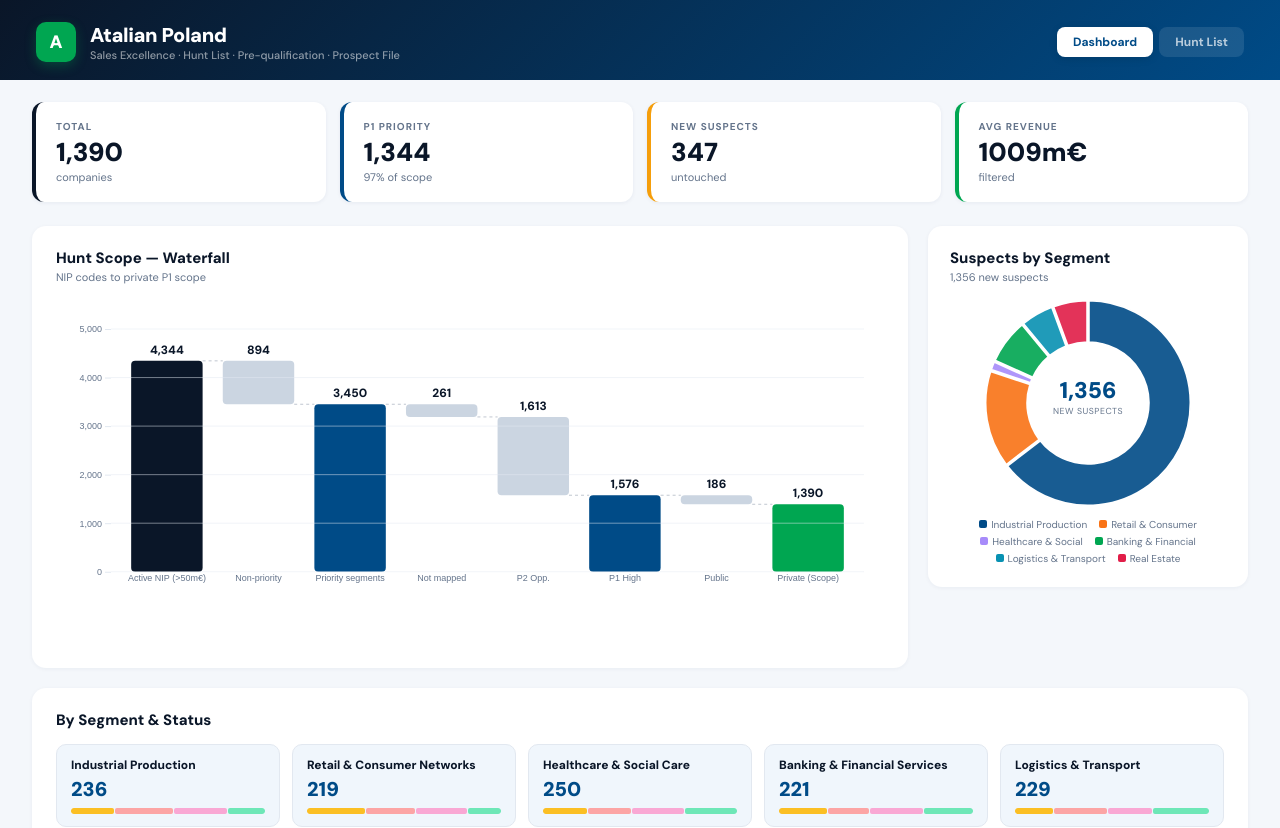
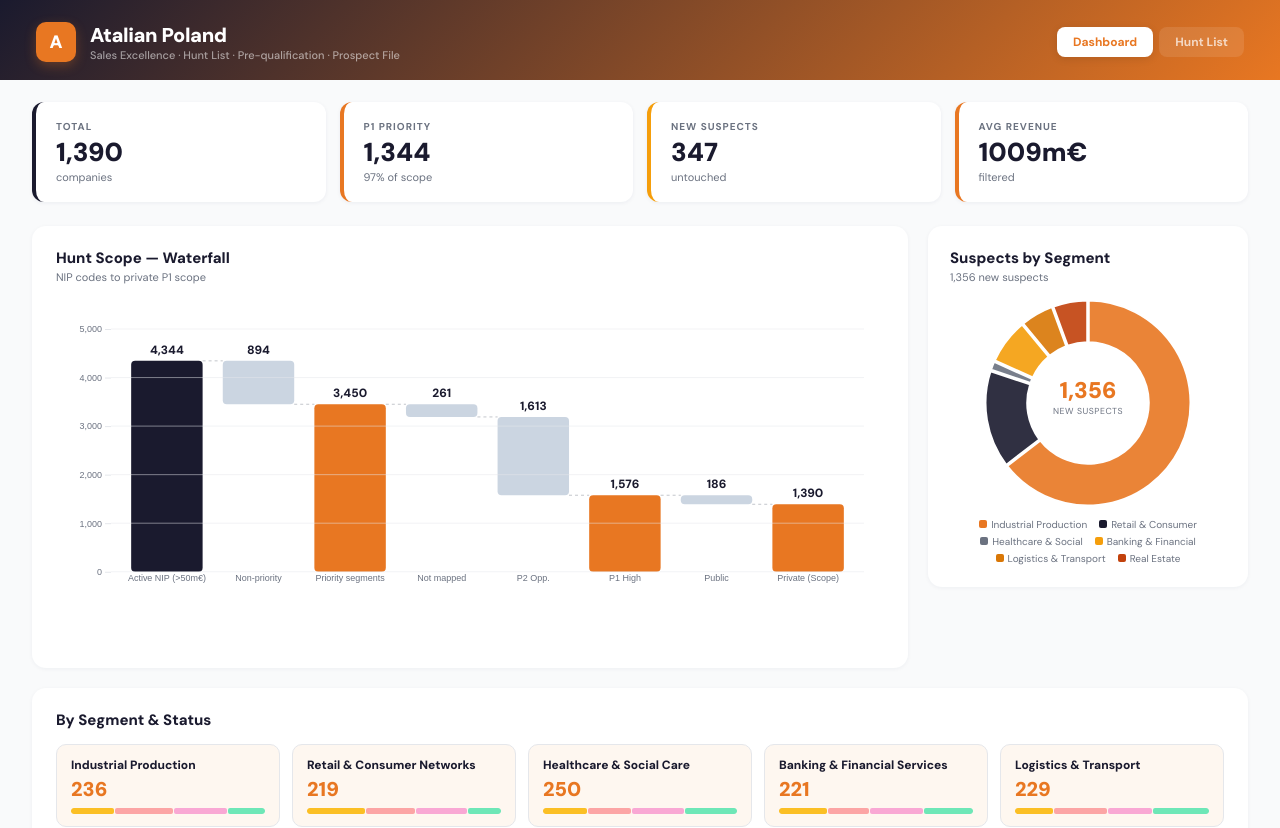
Before and after one commit to Alexis6475/Hunter, a React (Vite) app: page / in a window 1280 px wide. Shown: the top 828 px of the page. Built offline with nearby package versions, Linux system fonts and the light colour scheme.

Commit message:
Update HuntListApp.jsx

```diff
--- a/src/HuntListApp.jsx
+++ b/src/HuntListApp.jsx
@@ -6,7 +6,7 @@
    Colors: Atalian blue #004B87, accent green #00A651, dark #0A1628
    SK accent #be123c (for scoring), neutral slate
    ═══════════════════════════════════════════════════════════════ */
-const C={primary:"#004B87",dark:"#0A1628",accent:"#00A651",score:"#be123c",light:"#f0f6fc",card:"#ffffff",text:"#0A1628",muted:"#64748b",border:"#e2e8f0",bgPage:"#f4f7fb"};
+const C={primary:"#E87722",dark:"#1a1a2e",accent:"#E87722",score:"#be123c",light:"#fef7f0",card:"#ffffff",text:"#1a1a2e",muted:"#6b7280",border:"#e5e7eb",bgPage:"#f9fafb"};
 const F="'DM Sans','Segoe UI',system-ui,sans-serif";
 
 /* ═══ DATA ═══ */
@@ -21,7 +21,7 @@
 const ALL=genCo(1390);
 
 const WF=[{l:"Active NIP\n(>50m€)",v:4344,t:"total"},{l:"Non-priority",v:-894,t:"decrease"},{l:"Priority\nsegments",v:3450,t:"subtotal"},{l:"Not mapped",v:-261,t:"decrease"},{l:"P2 Opp.",v:-1613,t:"decrease"},{l:"P1 High",v:1576,t:"subtotal"},{l:"Public",v:-186,t:"decrease"},{l:"Private\n(Scope)",v:1390,t:"final"}];
-const SBD=[{s:"Industrial Production",n:885,c:"#004B87"},{s:"Retail & Consumer",n:211,c:"#f97316"},{s:"Healthcare & Social",n:18,c:"#a78bfa"},{s:"Banking & Financial",n:97,c:"#00A651"},{s:"Logistics & Transport",n:71,c:"#0891b2"},{s:"Real Estate",n:74,c:"#e11d48"}];
+const SBD=[{s:"Industrial Production",n:885,c:"#E87722"},{s:"Retail & Consumer",n:211,c:"#1a1a2e"},{s:"Healthcare & Social",n:18,c:"#6b7280"},{s:"Banking & Financial",n:97,c:"#f59e0b"},{s:"Logistics & Transport",n:71,c:"#d97706"},{s:"Real Estate",n:74,c:"#c2410c"}];
 
 const PQ=[
   {cat:"STRATEGIC FIT",color:"#e11d48",items:[
@@ -168,7 +168,7 @@
     {/* ═══ HEADER ═══ */}
     <header style={{background:`linear-gradient(135deg,${C.dark} 0%,${C.primary} 100%)`,padding:"22px 36px 18px",display:"flex",alignItems:"center",justifyContent:"space-between",flexWrap:"wrap",gap:14}}>
       <div style={{display:"flex",alignItems:"center",gap:14}}>
-        <div style={{width:40,height:40,borderRadius:10,background:C.accent,display:"flex",alignItems:"center",justifyContent:"center",fontWeight:900,color:"#fff",fontSize:18,boxShadow:"0 4px 12px rgba(0,166,81,.3)"}}>A</div>
+        <div style={{width:40,height:40,borderRadius:10,background:C.primary,display:"flex",alignItems:"center",justifyContent:"center",fontWeight:900,color:"#fff",fontSize:18,boxShadow:"0 4px 12px rgba(232,119,34,.3)"}}>A</div>
         <div><h1 style={{margin:0,fontSize:20,fontWeight:900,color:"#fff",letterSpacing:"-.02em"}}>Atalian Poland</h1><p style={{margin:0,fontSize:11,color:"rgba(255,255,255,.55)",fontWeight:500}}>Sales Excellence · Hunt List · Pre-qualification · Prospect File</p></div>
       </div>
       <div style={{display:"flex",gap:6,alignItems:"center"}}>
@@ -215,7 +215,7 @@
                   </td>)}
                   {isHov&&<td style={{position:"absolute",right:12,top:"50%",transform:"translateY(-50%)",display:"flex",gap:5,zIndex:5}}>
                     <button onClick={()=>setPanel({type:"prequal",co:c})} style={{padding:"5px 12px",borderRadius:7,border:"none",background:C.score,color:"#fff",fontSize:10,fontWeight:800,cursor:"pointer",fontFamily:F,boxShadow:"0 2px 10px rgba(190,18,60,.3)",letterSpacing:".02em"}}>🎯 Pre-qual</button>
-                    <button onClick={()=>setPanel({type:"prospect",co:c})} style={{padding:"5px 12px",borderRadius:7,border:"none",background:C.primary,color:"#fff",fontSize:10,fontWeight:800,cursor:"pointer",fontFamily:F,boxShadow:"0 2px 10px rgba(0,75,135,.3)",letterSpacing:".02em"}}>📋 Prospect</button>
+                    <button onClick={()=>setPanel({type:"prospect",co:c})} style={{padding:"5px 12px",borderRadius:7,border:"none",background:C.dark,color:"#fff",fontSize:10,fontWeight:800,cursor:"pointer",fontFamily:F,boxShadow:"0 2px 10px rgba(26,26,46,.3)",letterSpacing:".02em"}}>📋 Prospect</button>
                   </td>}
                 </tr>})}</tbody>
             </table>
```
